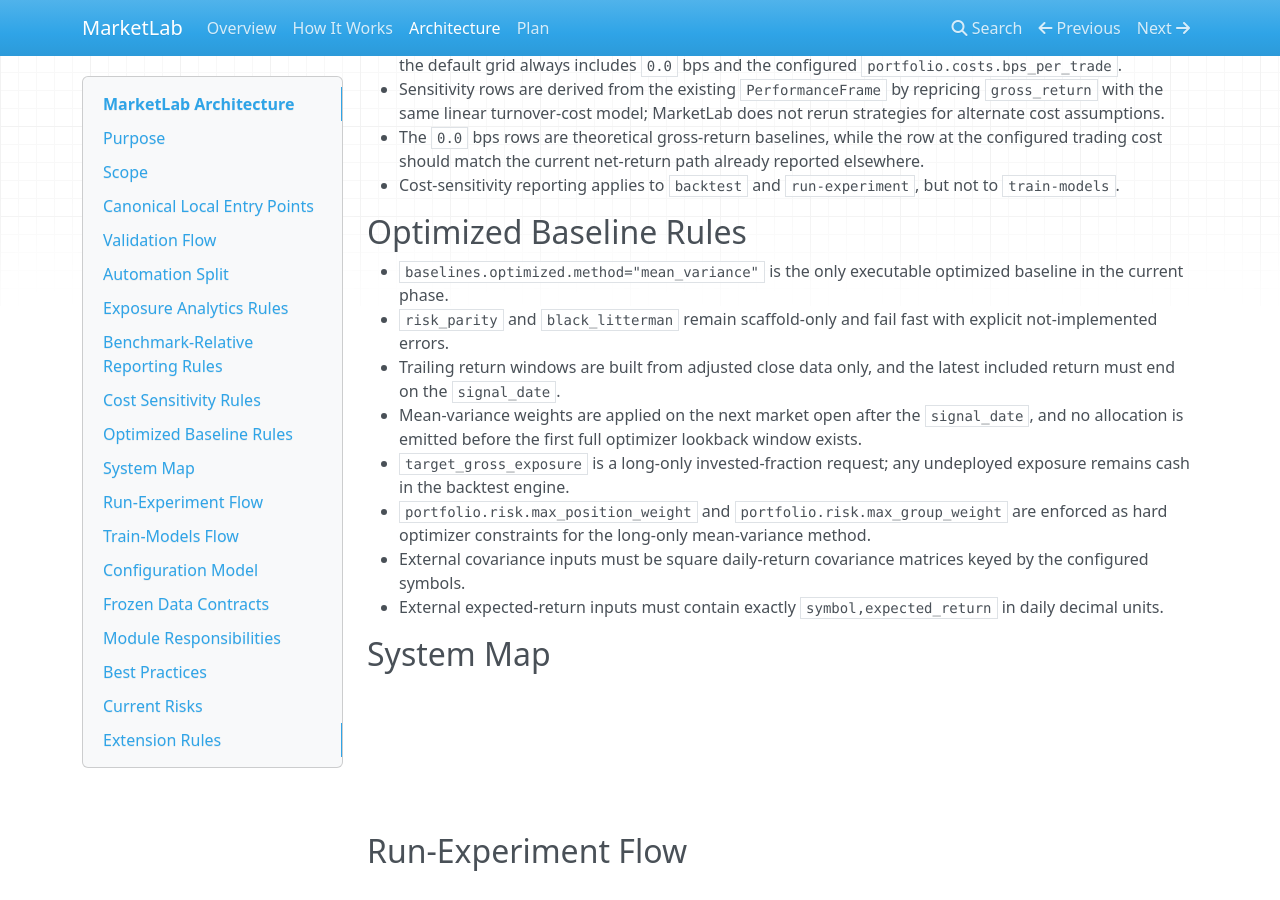
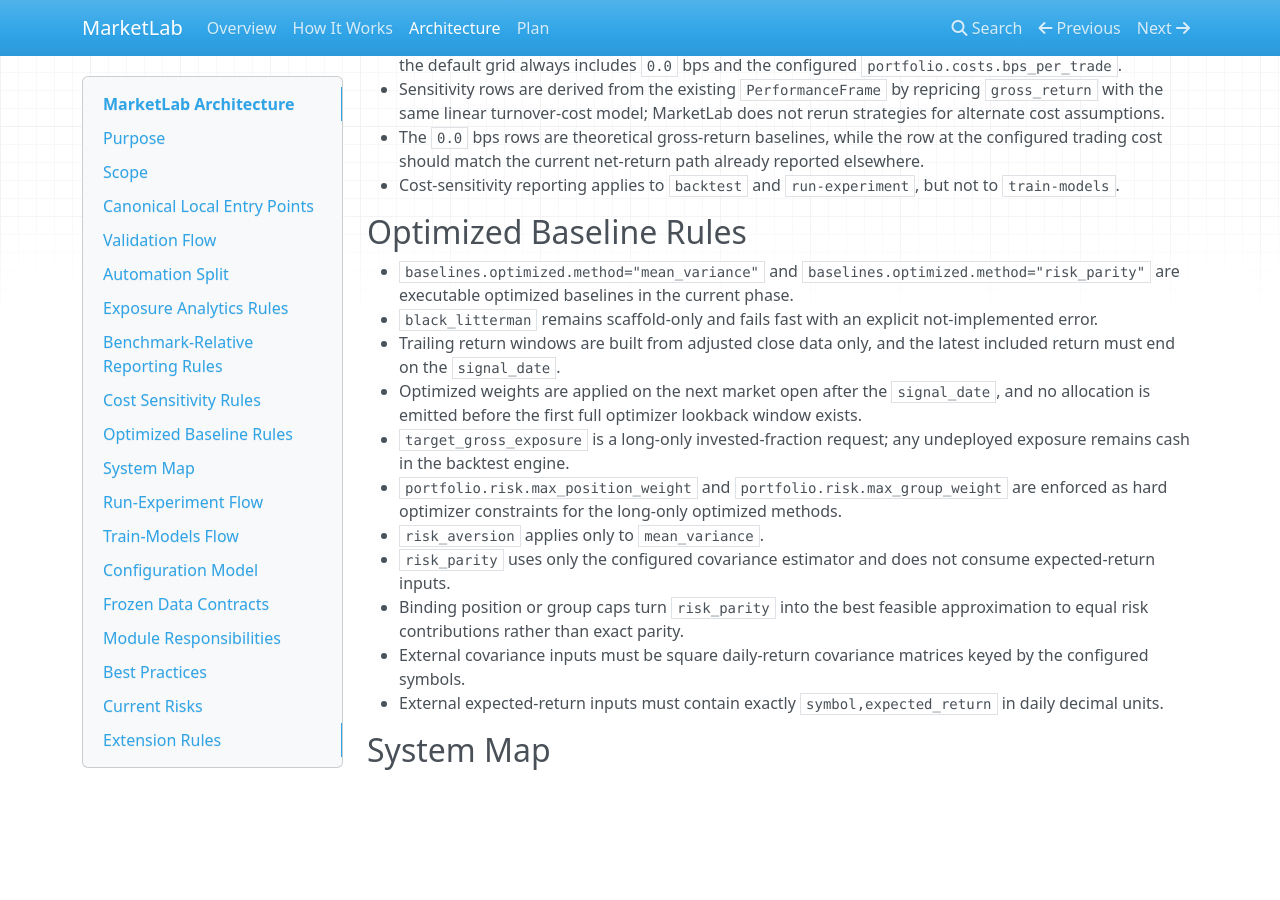
Before and after one commit to ricardogr07/market-lab, an MkDocs documentation site: the page built from docs/architecture.md, in a window 1280 px wide and 900 px high, scrolled down 3490 px. Built offline with MkDocs 1.6.1, drawn with Linux system fonts in a browser that asks for light colours; nearby versions of some CDN libraries; some of the changed text lies outside the part shown.

Commit message:
docs: document the risk parity baseline

```diff
--- a/docs/architecture.md
+++ b/docs/architecture.md
@@ -2,7 +2,7 @@
 
 ## Purpose
 
-MarketLab is a package-first research toolkit for reproducible market experiments over a fixed ETF universe. The current implementation includes canonical market data, trailing features, weekly modeling datasets, walk-forward fold generation, additive guardrail and embargo controls, skipped-fold diagnostics, a lightweight model registry, the `train-models` command, ranking-aware fold evaluation and downside diagnostics, calibration and threshold diagnostics, a ranking strategy, three baseline strategies including periodic allocation baselines, an executable long-only mean-variance baseline, optimizer input and covariance scaffolding for later optimized baselines, unified `run-experiment` baseline-plus-ML comparison, fold and model summaries, exposure-aware strategy analytics artifacts, benchmark-relative reporting artifacts, turnover and cost-sensitivity diagnostics, backtests, and reviewable artifacts.
+MarketLab is a package-first research toolkit for reproducible market experiments over a fixed ETF universe. The current implementation includes canonical market data, trailing features, weekly modeling datasets, walk-forward fold generation, additive guardrail and embargo controls, skipped-fold diagnostics, a lightweight model registry, the `train-models` command, ranking-aware fold evaluation and downside diagnostics, calibration and threshold diagnostics, a ranking strategy, three baseline strategies including periodic allocation baselines, executable long-only mean-variance and risk-parity baselines, optimizer input and covariance scaffolding for later optimized baselines, unified `run-experiment` baseline-plus-ML comparison, fold and model summaries, exposure-aware strategy analytics artifacts, benchmark-relative reporting artifacts, turnover and cost-sensitivity diagnostics, backtests, and reviewable artifacts.
 
 This document ties the current pieces together and records the working rules that should guide later iterations.
 
@@ -19,7 +19,7 @@
   - fold and model summary artifacts
   - ranking-aware model evaluation artifacts with downside diagnostics
   - calibration, score-histogram, and threshold-sweep diagnostics plus review plots
-  - `buy_hold`, `sma`, config-defined allocation baselines, the executable `mean_variance` optimized baseline, and optimizer input scaffolding for later optimized baselines
+  - `buy_hold`, `sma`, config-defined allocation baselines, the executable `mean_variance` and `risk_parity` optimized baselines, and optimizer input scaffolding for later optimized baselines
   - unified `run-experiment` comparison across baselines and ML strategies on a shared OOS window
   - daily backtest with turnover-based costs
   - metrics, exposure-aware, benchmark-relative, and cost-sensitivity strategy analytics CSVs, plots, and Markdown reporting
@@ -124,12 +124,15 @@
 
 ## Optimized Baseline Rules
 
-- `baselines.optimized.method="mean_variance"` is the only executable optimized baseline in the current phase.
-- `risk_parity` and `black_litterman` remain scaffold-only and fail fast with explicit not-implemented errors.
+- `baselines.optimized.method="mean_variance"` and `baselines.optimized.method="risk_parity"` are executable optimized baselines in the current phase.
+- `black_litterman` remains scaffold-only and fails fast with an explicit not-implemented error.
 - Trailing return windows are built from adjusted close data only, and the latest included return must end on the `signal_date`.
-- Mean-variance weights are applied on the next market open after the `signal_date`, and no allocation is emitted before the first full optimizer lookback window exists.
+- Optimized weights are applied on the next market open after the `signal_date`, and no allocation is emitted before the first full optimizer lookback window exists.
 - `target_gross_exposure` is a long-only invested-fraction request; any undeployed exposure remains cash in the backtest engine.
-- `portfolio.risk.max_position_weight` and `portfolio.risk.max_group_weight` are enforced as hard optimizer constraints for the long-only mean-variance method.
+- `portfolio.risk.max_position_weight` and `portfolio.risk.max_group_weight` are enforced as hard optimizer constraints for the long-only optimized methods.
+- `risk_aversion` applies only to `mean_variance`.
+- `risk_parity` uses only the configured covariance estimator and does not consume expected-return inputs.
+- Binding position or group caps turn `risk_parity` into the best feasible approximation to equal risk contributions rather than exact parity.
 - External covariance inputs must be square daily-return covariance matrices keyed by the configured symbols.
 - External expected-return inputs must contain exactly `symbol,expected_return` in daily decimal units.
 
@@ -730,7 +733,7 @@
 - Provides covariance helpers for `sample`, `ewma`, `diagonal_shrinkage`, and `external_csv` inputs.
 - Provides expected-return helpers for `historical_mean` and `external_csv` inputs.
 - Reorders and validates external covariance and expected-return files against `data.symbols`.
-- Executes the long-only `mean_variance` baseline with hard position and group constraints, while leaving later optimized methods scaffold-only.
+- Executes the long-only `mean_variance` and `risk_parity` baselines with hard position and group constraints, while leaving `black_litterman` scaffold-only.
 
 Best practice:
 - Keep adjusted-close return windows and optimizer timing leakage-safe: signal on the close, execute on the next open.
```
Also changed, not shown: README.md (+9 -6 lines).
